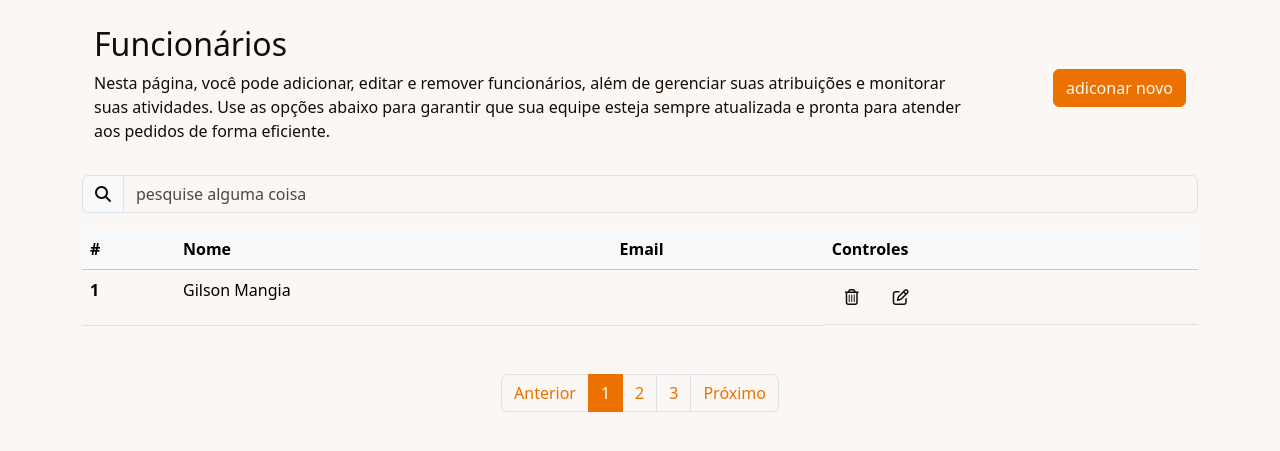
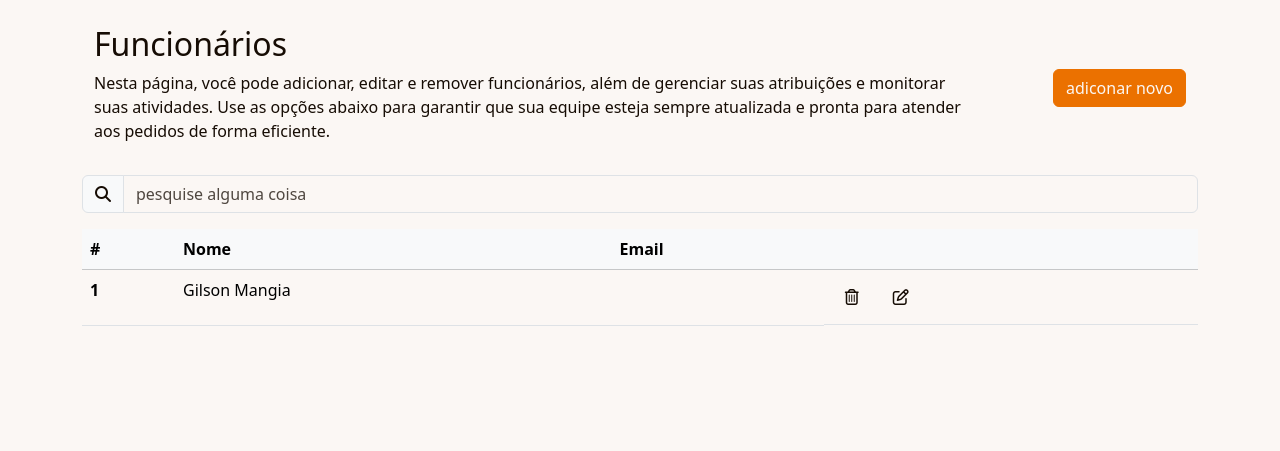
Before and after one commit to auroraTcc/bgfestas, a PHP site: page /app/view/admin/funcionarios in a window 1280 px wide. Shown: the part 71-522 px from the top of the page. Run offline with PHP 8.4, Linux system fonts and the light colour scheme; data comes from the database, SQL or seed files in the repository; some libraries are stand-ins or nearby versions.

Commit message:
converstion to ajax

```diff
--- a/app/view/admin/funcionarios/index.php
+++ b/app/view/admin/funcionarios/index.php
@@ -25,6 +25,7 @@
             type="image/x-icon"
         />
         <script src="../../../../node_modules/@iconfu/svg-inject/dist/svg-inject.min.js"></script>
+        <script src="../../../../public/assets/js/admin.js" defer></script>
     </head>
     <body>
         <header class="border-bottom border-primary">
@@ -110,9 +111,8 @@
                     </div>
                     <div class="modal-body">
                         <form
+                            id="addWorkerForm"
                             class="needs-validation"
-                            action="../../../controllers/processInserirFunc.php"
-                            method="post"
                         >
                             <div class="input-group mb-3">
                                 <span class="input-group-text">cpf:</span>
@@ -124,6 +124,7 @@
                                     name="cpf"
                                     aria-label="Username"
                                     aria-describedby="basic-addon1"
+                                    autocomplete="off"
                                 />
                             </div>
                             <div class="input-group mb-3">
@@ -136,6 +137,7 @@
                                     name="nome"
                                     aria-label="Username"
                                     aria-describedby="basic-addon1"
+                                    autocomplete="off"
                                 />
                             </div>
                             <div class="input-group mb-3">
@@ -148,10 +150,11 @@
                                     name="email"
                                     aria-label="Username"
                                     aria-describedby="basic-addon1"
+                                    autocomplete="off"
                                 />
                             </div>
 
-                            <button type="submit" class="btn btn-primary w-100">
+                            <button id="workersSubtmitBtn" class="btn btn-primary w-100">
                                 enviar
                             </button>
                         </form>
@@ -207,21 +210,23 @@
                                     <th scope="col">#</th>
                                     <th scope="col">Nome</th>
                                     <th scope="col">Email</th>
-                                    <th scope="col">Controles</th>
+                                    <th scope="col"></th>
                                 </tr>
                             </thead>
                             <tbody>
                                 <?php
                                 $resultados = getAllFuncs($conn);
+                                $i = 0;
 
                                 if ($resultados) {
                                     foreach ($resultados as $funcionario) {
+                                        $i++
                                         ?><tr>
-                                        <th scope="row">1</th>
+                                        <th scope="row"><?=$i?></th>
                                         <td><?=$funcionario['nome']?></td>
                                         <td><?=$funcionario['email']?></td>
                                         <td class="d-flex gap-2">
-                                            <button class="btn">
+                                            <button class="btn delete-btn">
                                                 <i class="fa-regular fa-trash-can">
                                                 </i>
                                             </button>
@@ -240,28 +245,7 @@
                 </div>
             </section>
 
-            <nav aria-label="Page nav igation example"></nav>
-            <ul class="pagination pagination-md justify-content-center">
-                <li class="page-item">
-                    <a class="page-link" href="#" aria-label="Previous">
-                        <span aria-hidden="true">Anterior</span>
-                    </a>
-                </li>
-                <li class="page-item active">
-                    <a class="page-link" href="#">1</a>
-                </li>
-                <li class="page-item">
-                    <a class="page-link" href="#">2</a>
-                </li>
-                <li class="page-item">
-                    <a class="page-link" href="#">3</a>
-                </li>
-                <li class="page-item">
-                    <a class="page-link" href="#" aria-label="Next">
-                        <span aria-hidden="true">Próximo</span>
-                    </a>
-                </li>
-            </ul>
+
         </main>
     </body>
 </html>
```
Also changed, not shown: app/controllers/processInserirFunc.php (+18 -2 lines), app/view/admin/login/index.html (deleted), public/assets/js/admin.js (added).
